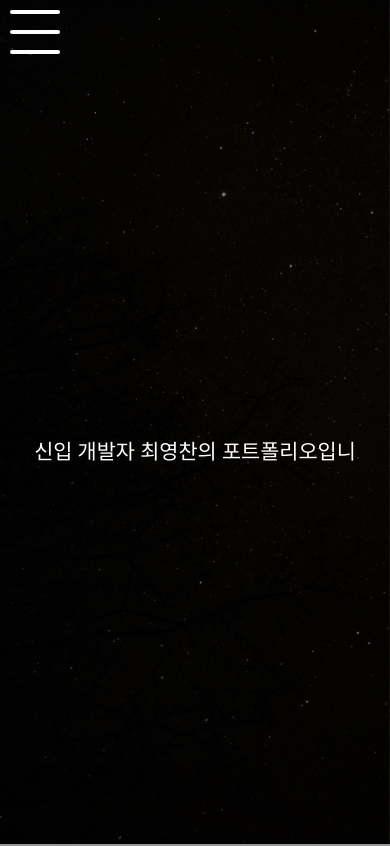
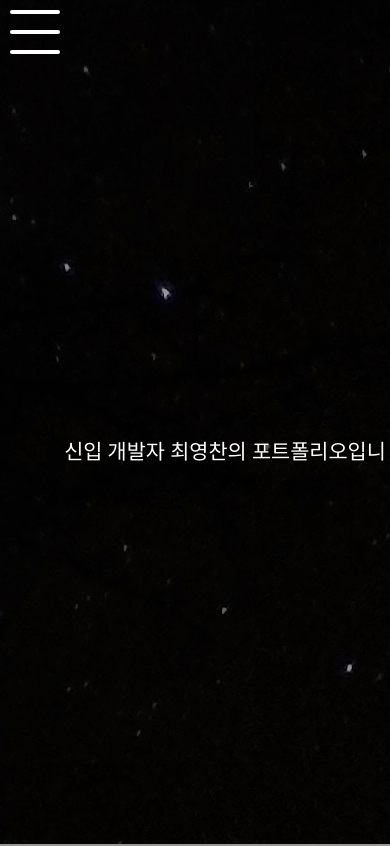
Before and after one commit to raddadda/React_resume, a React (Create React App) app: page / in a window 390 px wide. Shown: the top 846 px of the page. Built offline with nearby package versions, Linux system fonts and the light colour scheme; a web font is replaced by a local one.

Commit message:
mobile 화면 수정

```diff
--- a/src/App.scss
+++ b/src/App.scss
@@ -1,7 +1,7 @@
 
 body{
     margin: 0;
-    min-width: 360px;
+    min-width: 450px;
 
 
 
--- a/src/component/First.scss
+++ b/src/component/First.scss
@@ -291,7 +291,7 @@
     display: flex;
     width: 100%;
     justify-content: space-between;
-    // z-index: 1000;
+    z-index: 0;
     height: 900px;
 }
 .one-img{
@@ -403,6 +403,7 @@
     flex-wrap: wrap;
     gap: 10px; // 뱃지 간의 간격 조절
     margin-top: 15px;
+
 }
 .badge {
     display: inline-block;
--- a/src/component/Main.scss
+++ b/src/component/Main.scss
@@ -5,7 +5,7 @@
     height: 100%;
 
     background-image: url("../img/mainImg3.jpg");
-    background-size: cover;
+    //background-size: cover;
     z-index: -1;
 }
 
```
